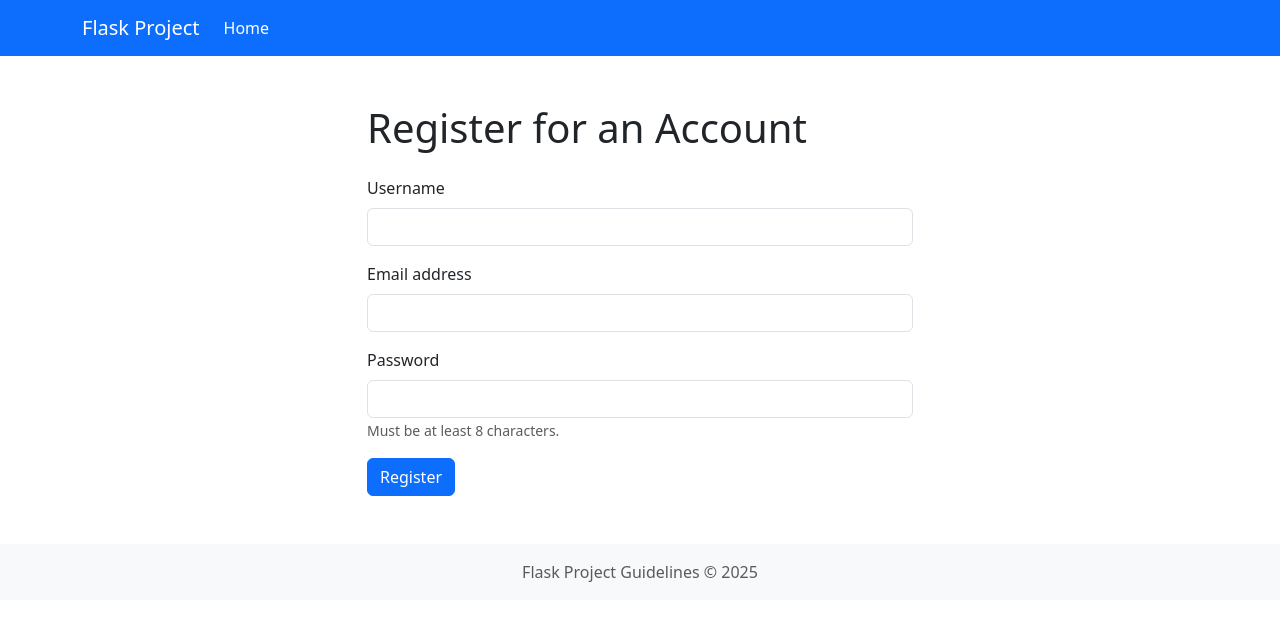
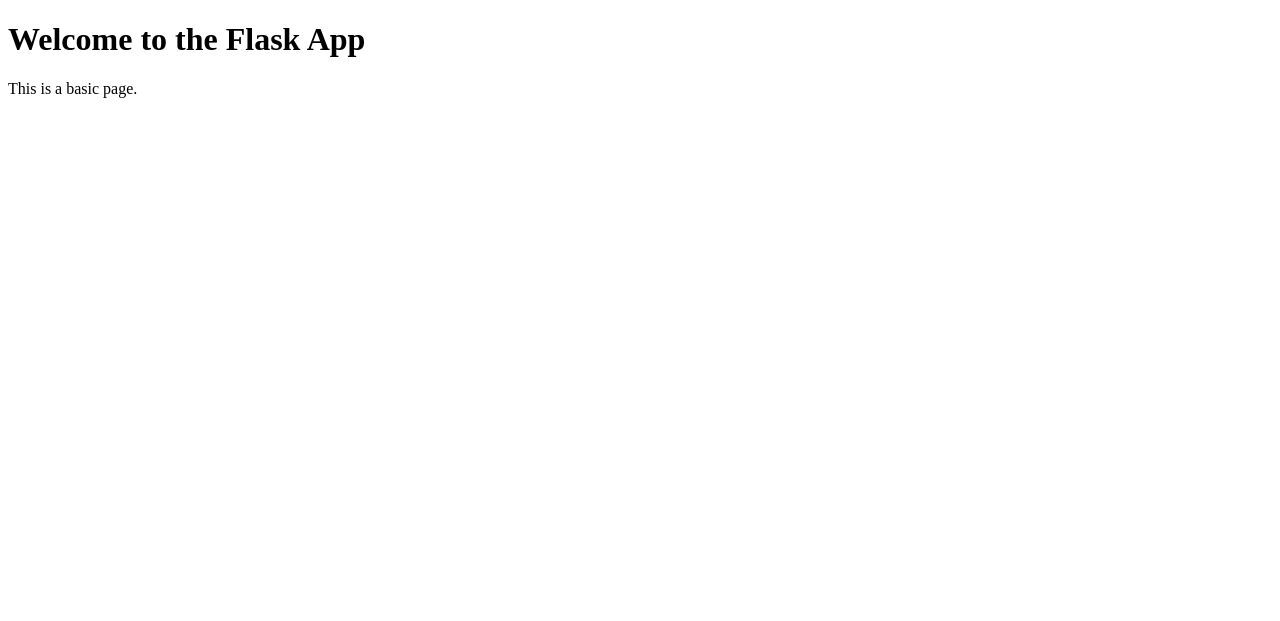
Before and after one commit to saipotnuru890/Full-stack-Project, a Flask app: template templates/index.html in a window 1280 px wide. Shown: the top 621 px of the page. Run offline with Flask 3, Linux system fonts and the light colour scheme; the template is opened without the code that fills it, so the values that code supplies are empty.

Commit message:
Add basic index.html template

```diff
--- a/templates/index.html
+++ b/templates/index.html
@@ -3,71 +3,10 @@
 <head>
     <meta charset="UTF-8">
     <meta name="viewport" content="width=device-width, initial-scale=1.0">
-    <title>Project Idea | Registration</title>
-    <link href="https://cdn.jsdelivr.net/npm/bootstrap@5.3.3/dist/css/bootstrap.min.css" rel="stylesheet">
-    <link rel="stylesheet" href="{{ url_for('static', filename='css/style.css') }}">
+    <title>Flask App</title>
 </head>
 <body>
-    <header>
-        <nav class="navbar navbar-expand-lg navbar-dark bg-primary">
-            <div class="container">
-                <a class="navbar-brand" href="/">Flask Project</a>
-                <ul class="navbar-nav me-auto mb-2 mb-lg-0">
-                    <li class="nav-item">
-                        <a class="nav-link active" aria-current="page" href="/">Home</a>
-                    </li>
-                </ul>
-            </div>
-        </nav>
-    </header>
-
-    <main class="container my-5">
-        <section class="row justify-content-center">
-            <div class="col-md-6">
-                <h1 class="mb-4">Register for an Account</h1>
-
-                <form id="registrationForm" action="{{ url_for('submit') }}" method="POST">
-
-                    <div class="mb-3">
-                        <label for="username" class="form-label">Username</label>
-                        <input type="text" class="form-control" id="username" name="username" required>
-                        <div class="invalid-feedback">
-                            Username is required and cannot be empty.
-                        </div>
-                    </div>
-
-                    <div class="mb-3">
-                        <label for="email" class="form-label">Email address</label>
-                        <input type="email" class="form-control" id="email" name="email" required>
-                        <div class="invalid-feedback">
-                            Please enter a valid email address.
-                        </div>
-                    </div>
-
-                    <div class="mb-3">
-                        <label for="password" class="form-label">Password</label>
-                        <input type="password" class="form-control" id="password" name="password" required>
-                        <small id="passwordHelp" class="form-text text-muted">Must be at least 8 characters.</small>
-                        <div class="invalid-feedback">
-                            Password must be strong (min 8 chars, etc.).
-                        </div>
-                    </div>
-
-                    <button type="submit" class="btn btn-primary">Register</button>
-                </form>
-
-            </div>
-        </section>
-    </main>
-
-    <footer class="footer mt-auto py-3 bg-light">
-        <div class="container text-center">
-            <span class="text-muted">Flask Project Guidelines &copy; 2025</span>
-        </div>
-    </footer>
-
-    <script src="https://cdn.jsdelivr.net/npm/bootstrap@5.3.3/dist/js/bootstrap.bundle.min.js"></script>
-    <script src="https://code.jquery.com/jquery-3.7.1.min.js"></script>
-    <script src="{{ url_for('static', filename='js/main.js') }}"></script>
+    <h1>Welcome to the Flask App</h1>
+    <p>This is a basic page.</p>
 </body>
 </html>
```
